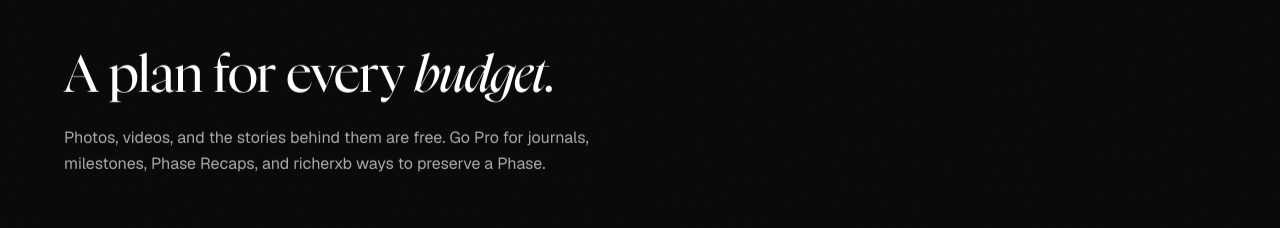
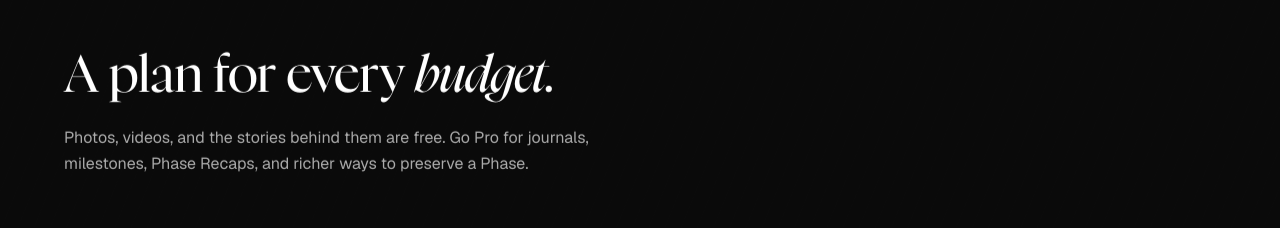
Before and after one commit to phaseroll-app/phaseroll-web, a Next.js app: page / in a window 1280 px wide. Shown: the part 4820-5048 px from the top of the page. Built offline with nearby package versions, Linux system fonts and the light colour scheme; no server answers.

Commit message:
typo fix

```diff
--- a/app/components/Pricing.tsx
+++ b/app/components/Pricing.tsx
@@ -100,7 +100,7 @@ export function Pricing() {
           </h2>
           <p className="body measure-52">
             Photos, videos, and the stories behind them are free. Go Pro for
-            journals, milestones, Phase Recaps, and richerxb ways to preserve a Phase.
+            journals, milestones, Phase Recaps, and richer ways to preserve a Phase.
           </p>
         </div>
 
```
